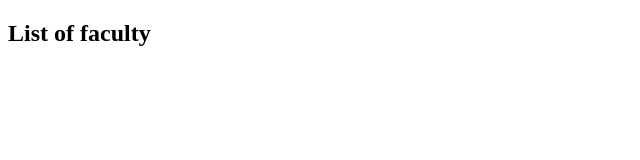
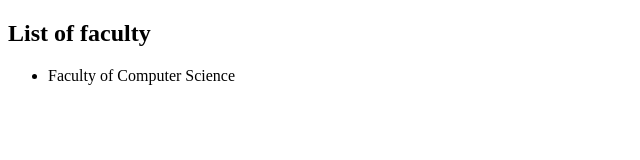
Before and after one commit to Jameszammy/Gym-Git-Exercise-Solutions, a plain HTML site: page faq.html in a window 1280 px wide. Shown: the whole page, without its empty margins (0-640 px from the left). Drawn offline with Linux system fonts and the light colour scheme.

Commit message:
latest changes

```diff
--- a/faq.html
+++ b/faq.html
@@ -7,5 +7,8 @@
 </head>
 <body>
     <h2>List of faculty</h2>
+    <ul>
+        <li>Faculty of Computer Science</li>
+    </ul>
 </body>
 </html>
```
Also changed, not shown: 1 other file.
